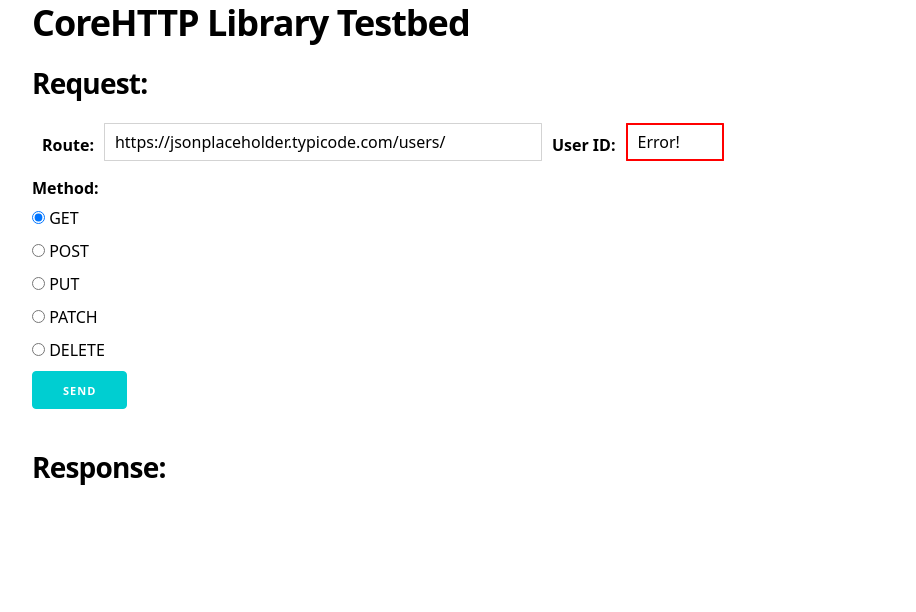
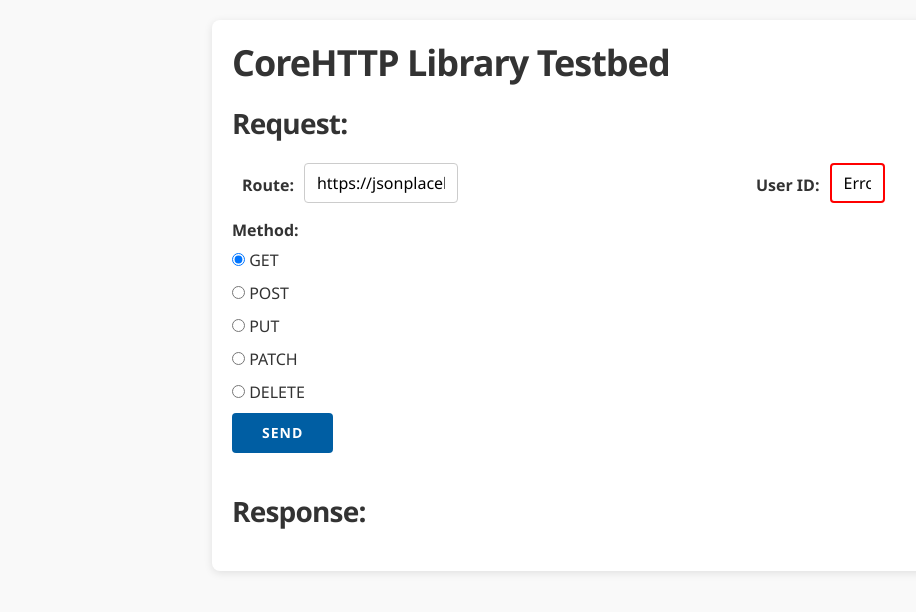
Before and after one commit to parkc14/HTTP-Library-Project, a plain HTML site: page HTTP_library_project/index.html in a window 1280 px wide. Both pictures are taken after typing "Sample" into the empty fields and a click on the input "SEND". Shown: the whole page, without its empty margins (28-944 px from the left). Drawn offline with Linux system fonts and the light colour scheme; files that its build step writes are made by us from their sources.

Commit message:
Update csc3221.css

```diff
--- a/List_manager_project/client/csc3221.css
+++ b/List_manager_project/client/csc3221.css
@@ -12,7 +12,7 @@
   -webkit-text-size-adjust: none;
   text-size-adjust: none;
   position: relative;
-  font-family: system-ui;
+  font-family: 'Segoe UI', Tahoma, Geneva, Verdana, sans-serif;
   font-size: 62.5%;
   min-height: 100%;
 }
@@ -21,21 +21,27 @@ body {
   font-size: 1.6rem;
   font-weight: normal;
   line-height: 1.6;
-  color: black;
+  color: #333;
+  background-color: #f9f9f9;
+  padding: 2rem;
 }
 
 .page-area {
   position: relative;
   width: 100%;
-  max-width: 1200px;
+  max-width: 800px;
   margin: 0 auto;
-  padding: 0 2rem;
-  box-sizing: border-box;
+  padding: 2rem;
+  background: white;
+  box-shadow: 0 2px 8px rgba(0, 0, 0, 0.1);
+  border-radius: 8px;
 }
 
 .page-title {
   text-align: center;
   margin-bottom: 2rem;
+  color: #007acc;
+  font-weight: 700;
 }
 
 input,
@@ -45,30 +51,36 @@ button {
   font-family: inherit;
 }
 
-/* Elements
-–––––––––––––––––––––––––––––––––––––––––––––––––– */
 h1, h2, h3, h4, h5, h6 {
   margin-top: 0;
   margin-bottom: 2rem;
+  color: #333;
 }
 
-h1 { font-size: 4.0rem; line-height: 1.2;  letter-spacing: -.1rem;}
-h2 { font-size: 3.6rem; line-height: 1.25; letter-spacing: -.1rem; }
-h3 { font-size: 3.2rem; line-height: 1.3;  letter-spacing: -.1rem; }
-h4 { font-size: 2.8rem; line-height: 1.35; letter-spacing: -.08rem; }
-h5 { font-size: 2.4rem; line-height: 1.5;  letter-spacing: -.05rem; }
-h6 { font-size: 2.0rem; line-height: 1.6;  letter-spacing: 0; }
+h1 { font-size: 3.6rem; line-height: 1.2; letter-spacing: -0.1rem; }
+h2 { font-size: 3.0rem; line-height: 1.25; letter-spacing: -0.1rem; }
+h3 { font-size: 2.4rem; line-height: 1.3; letter-spacing: -0.1rem; }
+h4 { font-size: 2.0rem; line-height: 1.35; letter-spacing: -0.08rem; }
+h5 { font-size: 1.8rem; line-height: 1.5; letter-spacing: -0.05rem; }
+h6 { font-size: 1.6rem; line-height: 1.6; letter-spacing: 0; }
 
 hr {
   margin-top: 3rem;
   margin-bottom: 3.5rem;
   border-width: 0;
-  border-top: 1px solid lightgray; }
+  border-top: 1px solid lightgray;
+}
 
-p {margin-top: 0;}
+p { margin-top: 0; color: #555; }
 
-a {color: darkturquoise; }
-a:hover {color: darkturquoise; }
+a {
+  color: #007acc;
+  text-decoration: none;
+}
+a:hover {
+  color: #005ea3;
+  text-decoration: underline;
+}
 
 button,
 input[type="submit"],
@@ -76,21 +88,22 @@ input[type="reset"],
 input[type="button"] {
   display: inline-block;
   box-sizing: border-box;
-  height: 3.8rem;
+  height: 4.0rem;
   padding: 0 3rem;
-  color: black;
+  color: white;
   text-align: center;
-  font-size: 1.1rem;
+  font-size: 1.4rem;
   font-weight: 600;
-  line-height: 3.8rem;
-  letter-spacing: .1rem;
+  line-height: 4.0rem;
+  letter-spacing: 0.1rem;
   text-transform: uppercase;
   text-decoration: none;
   white-space: nowrap;
-  background-color: transparent;
-  border-radius: 0.4rem;
-  border: 1px solid lightgray;
+  background-color: #007acc;
+  border: none;
+  border-radius: 4px;
   cursor: pointer;
+  transition: background-color 0.3s ease;
 }
 button:hover,
 input[type="submit"]:hover,
@@ -100,30 +113,10 @@ button:focus,
 input[type="submit"]:focus,
 input[type="reset"]:focus,
 input[type="button"]:focus {
-  color: darkslategray;
-  border-color: gray;
+  background-color: #005ea3;
   outline: 0;
 }
-button.primary-button,
-input[type="submit"].primary-button,
-input[type="reset"].primary-button,
-input[type="button"].primary-button {
-  color: white;
-  background-color: darkturquoise;
-  border-color: darkturquoise;
-}
-button.primary-button:hover,
-input[type="submit"].primary-button:hover,
-input[type="reset"].primary-button:hover,
-input[type="button"].primary-button:hover,
-button.primary-button:focus,
-input[type="submit"].primary-button:focus,
-input[type="reset"].primary-button:focus,
-input[type="button"].primary-button:focus {
-  color: white;
-  background-color: darkturquoise;
-  border-color: darkturquoise;
-}
+
 input[type="email"],
 input[type="number"],
 input[type="search"],
@@ -135,16 +128,18 @@ textarea,
 select {
   box-sizing: border-box;
   box-shadow: none;
-  height: 3.8rem;
-  padding: 0.6rem 1.0rem;
+  height: 4.0rem;
+  padding: 0.6rem 1.2rem;
   background-color: white;
-  border: 1px solid lightgray;
-  border-radius: 0.4px;
+  border: 1px solid #ccc;
+  border-radius: 4px;
+  margin-bottom: 1.5rem;
+  width: 30%;
 }
 textarea {
-    min-height: 6.5rem;
-    padding-top: 0.6rem;
-    padding-bottom: 0.6rem;
+  min-height: 8rem;
+  padding-top: 0.6rem;
+  padding-bottom: 0.6rem;
 }
 input[type="email"]:focus,
 input[type="number"]:focus,
@@ -155,14 +150,16 @@ input[type="url"]:focus,
 input[type="password"]:focus,
 textarea:focus,
 select:focus {
-  border: 0.1rem solid darkturquoise;
+  border: 1px solid #007acc;
   outline: 0;
 }
+
 label,
 legend {
   display: block;
-  margin-bottom: .5rem;
+  margin-bottom: 0.5rem;
   font-weight: 600;
+  color: #333;
 }
 fieldset {
   padding: 0;
@@ -174,14 +171,20 @@ input[type="radio"] {
 }
 label > .label-body {
   display: inline-block;
-  margin-left: .5rem;
+  margin-left: 0.5rem;
   font-weight: normal;
 }
-ul {list-style: circle inside; }
-ol {list-style: decimal inside; }
+
+ul {
+  list-style: circle inside;
+}
+ol {
+  list-style: decimal inside;
+}
 ol, ul {
   padding-left: 0;
   margin-top: 0;
+  color: #555;
 }
 ul ul,
 ul ol,
@@ -190,7 +193,8 @@ ol ul {
   margin: 1.5rem 0 1.5rem 3rem;
   font-size: 90%;
 }
-li {margin-bottom: 1rem;}
+li { margin-bottom: 1rem; }
+
 th,
 td {
   padding: 1.2rem 1.5rem;
@@ -205,7 +209,7 @@ th:last-child,
 td:last-child {
   padding-right: 0;
 }
-button {margin-bottom: 1rem;}
+button { margin-bottom: 1rem; }
 input,
 textarea,
 select,
@@ -224,8 +228,6 @@ form {
   margin-bottom: 2.5rem;
 }
 
-/* Utilities
-–––––––––––––––––––––––––––––––––––––––––––––––––– */
 .full-width {
   width: 100%;
   box-sizing: border-box;
@@ -235,22 +237,25 @@ form {
   box-sizing: border-box;
 }
 .preset {
-	font-family: "Courier New", monospace;
-	white-space: pre;
+  font-family: "Courier New", monospace;
+  white-space: pre;
 }
-.pull-right {float: right;}
-.pull-left {float: left;}
+.pull-right { float: right; }
+.pull-left { float: left; }
 
 /* @ Media elements */
 /* For devices larger than 400px */
 @media (min-width: 400px) {
   .container {
     width: 85%;
-    padding: 0; }
+    padding: 0;
+  }
 }
 /* For devices larger than 550px */
 @media (min-width: 550px) {
-  .container {width: 80%;}
+  .container {
+    width: 80%;
+  }
   h1 { font-size: 4.0rem; }
   h2 { font-size: 3.6rem; }
   h3 { font-size: 3.2rem; }
```
